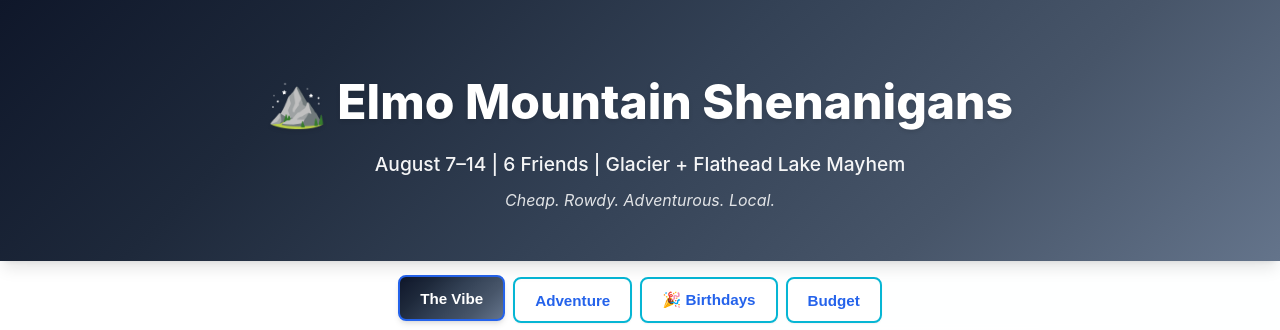
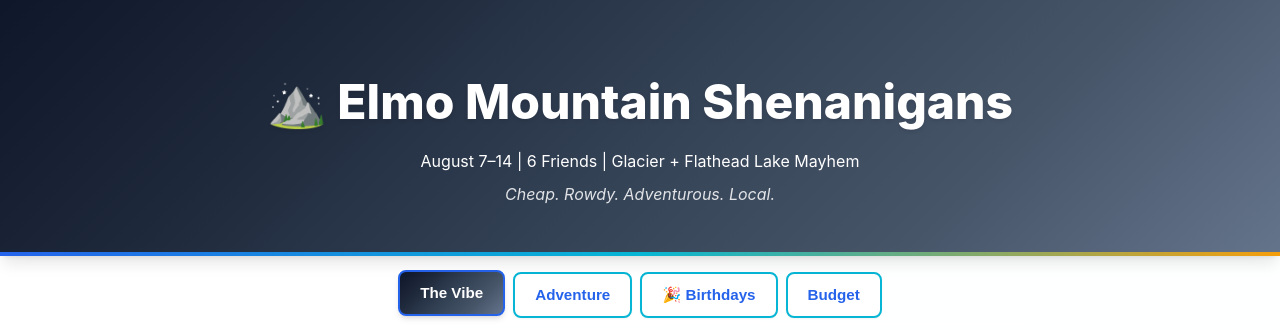
Before and after one commit to BTizzy/elmo-mountain-shenanigans, a plain HTML site: page index.html in a window 1280 px wide. Shown: the top 330 px of the page. Drawn offline with Linux system fonts and the light colour scheme.

Commit message:
Add modern header accent line and final polish
- Added gradient accent line at bottom of header
- Enhanced header with contemporary multi-stop gradient background
- Improved spacing and modern shadow effects
- Specific August 2026 events now listed instead of generic website links

```diff
--- a/index.html
+++ b/index.html
@@ -59,6 +59,17 @@
             margin-bottom: 0.5rem;
             text-shadow: 0 2px 4px rgba(0,0,0,0.1);
             font-weight: 800;
+        }
+
+        header::after {
+            content: "";
+            position: absolute;
+            bottom: 0;
+            left: 0;
+            right: 0;
+            height: 4px;
+            background: linear-gradient(90deg, var(--color-primary), var(--color-secondary), var(--color-accent));
+        }
         }
 
         header p {
@@ -360,6 +371,17 @@
 
         footer p:first-child {
             font-weight: 800;
+        }
+
+        header::after {
+            content: "";
+            position: absolute;
+            bottom: 0;
+            left: 0;
+            right: 0;
+            height: 4px;
+            background: linear-gradient(90deg, var(--color-primary), var(--color-secondary), var(--color-accent));
+        }
             margin-bottom: 0.5rem;
             font-size: clamp(1rem, 2.5vw, 1.2rem);
         }
```
